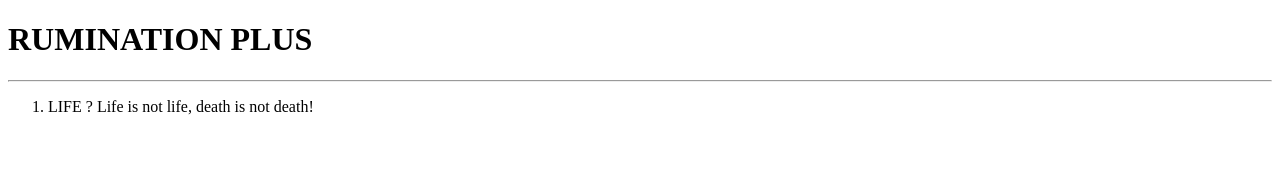
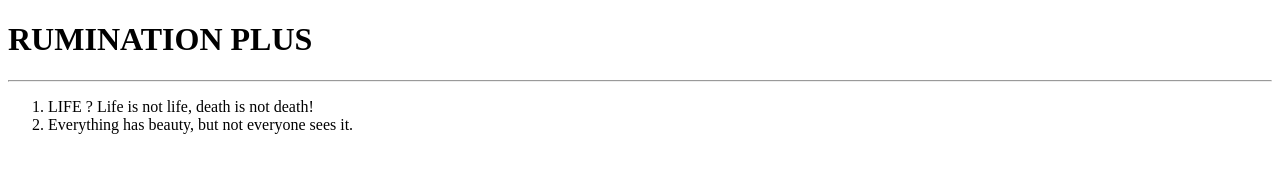
Before and after one commit to itsamitazad/ruminationplus, a plain HTML site: page index.html in a window 1280 px wide. Drawn offline with Linux system fonts and the light colour scheme.

Commit message:
Update index.html
add a quote

```diff
--- a/index.html
+++ b/index.html
@@ -8,7 +8,7 @@
         <hr>
         <ol>
             <li>LIFE ? Life is not life, death is not death!</li>
-
+            <li>Everything has beauty, but not everyone sees it.</li>
         </ol>
 
     </body>
```
